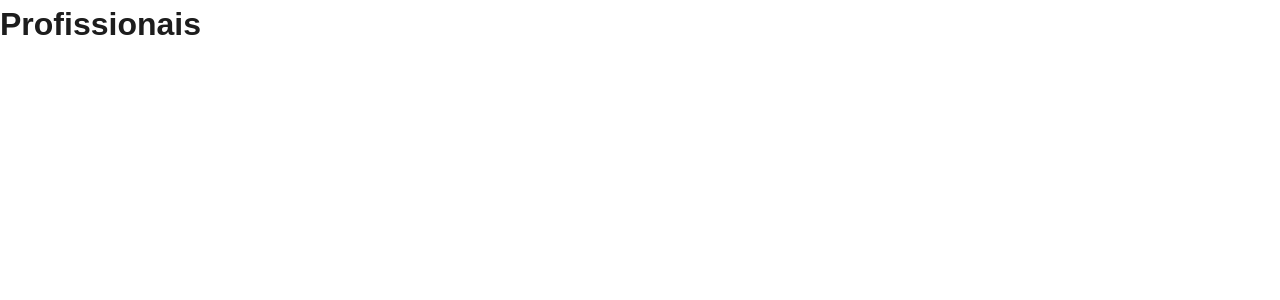
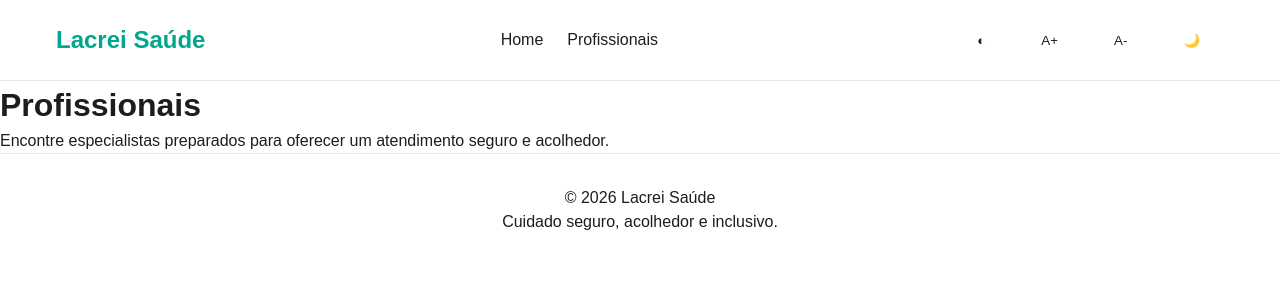
Before and after one commit to rafaelsnavarro/lacrei-saude-challenge, a Next.js app: page /profissionais in a window 1280 px wide. Shown: the top 300 px of the page. Built offline with nearby package versions, Linux system fonts and the light colour scheme.

Commit message:
feat: implement accessibility improvements and keyboard navigation

```diff
--- a/src/app/profissionais/page.tsx
+++ b/src/app/profissionais/page.tsx
@@ -1,11 +1,22 @@
-export default function Professionals() {
+import { Header } from "@/components/Header";
+import { Footer } from "@/components/Footer";
+
+export default function Profissionais() {
   return (
-    <main>
+    <>
+      <Header />
 
-      <h1>
-        Profissionais
-      </h1>
+      <main id="main-content">
+        <h1>Profissionais</h1>
 
-    </main>
+        <p>
+          Encontre especialistas preparados
+          para oferecer um atendimento seguro
+          e acolhedor.
+        </p>
+      </main>
+
+      <Footer />
+    </>
   );
 }
```
Also changed, not shown: src/services/mockProfessionals.ts (added, +14 -0 lines).
